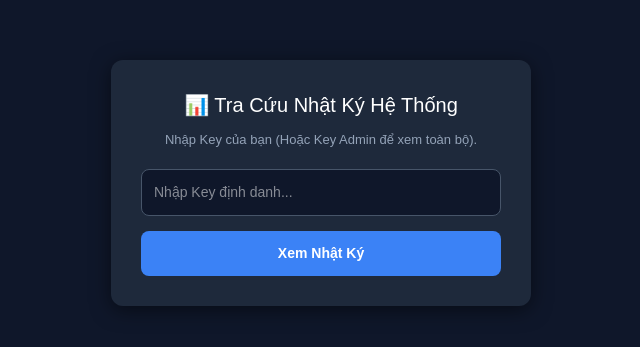
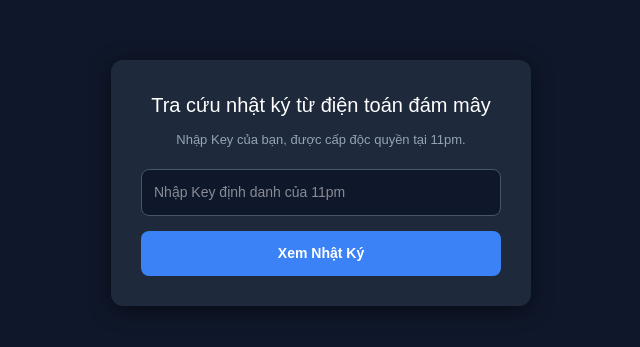
Before and after one commit to tranminhdangvc-jpg/systemlog, a Next.js app: page / in a window 1280 px wide. Shown: the part 217-564 px from the top of the page, without its empty margins (319-959 px from the left). Built offline with nearby package versions, Linux system fonts and the light colour scheme.

Commit message:
Update Vietnamese text and placeholders in page.tsx

```diff
--- a/app/page.tsx
+++ b/app/page.tsx
@@ -59,12 +59,12 @@ export default function SystemLogsPage() {
     return (
       <div style={{ minHeight: '100vh', display: 'flex', alignItems: 'center', justifyContent: 'center', background: '#0f172a', color: '#fff', fontFamily: 'sans-serif', padding: '15px' }}>
         <form onSubmit={handleSearch} style={{ background: '#1e293b', padding: '30px', borderRadius: '12px', boxShadow: '0 4px 20px rgba(0,0,0,0.5)', width: '100%', maxWidth: '420px' }}>
-          <h2 style={{ marginBottom: '10px', fontSize: '20px', textAlign: 'center' }}>📊 Tra Cứu Nhật Ký Hệ Thống</h2>
-          <p style={{ fontSize: '13px', color: '#94a3b8', marginBottom: '20px', textAlign: 'center' }}>Nhập Key của bạn (Hoặc Key Admin để xem toàn bộ).</p>
+          <h2 style={{ marginBottom: '10px', fontSize: '20px', textAlign: 'center' }}>Tra cứu nhật ký từ điện toán đám mây</h2>
+          <p style={{ fontSize: '13px', color: '#94a3b8', marginBottom: '20px', textAlign: 'center' }}>Nhập Key của bạn, được cấp độc quyền tại 11pm.</p>
 
           <input
             type="text"
-            placeholder="Nhập Key định danh..."
+            placeholder="Nhập Key định danh của 11pm"
             value={keyInput}
             onChange={(e) => setKeyInput(e.target.value)}
             style={{ width: '100%', padding: '12px', borderRadius: '8px', border: '1px solid #475569', background: '#0f172a', color: '#fff', marginBottom: '15px', outline: 'none', fontSize: '14px', boxSizing: 'border-box' }}
@@ -83,9 +83,9 @@ export default function SystemLogsPage() {
       <div style={{ maxWidth: '1200px', margin: '0 auto' }}>
         <div style={{ display: 'flex', justifyContent: 'space-between', alignItems: 'center', marginBottom: '20px', background: '#fff', padding: '15px 20px', borderRadius: '8px', boxShadow: '0 1px 3px rgba(0,0,0,0.1)', flexWrap: 'wrap', gap: '10px' }}>
           <div>
-            <h1 style={{ fontSize: '18px', margin: 0 }}>📊 Nhật Ký Hoạt Động Hệ Thống</h1>
+            <h1 style={{ fontSize: '18px', margin: 0 }}>Nhật ký từ điện toán đám mây</h1>
             <span style={{ fontSize: '13px', color: '#64748b' }}>
-              {currentKey === 'adminkey123456' ? (
+              {currentKey === 'cp200809h12' ? (
                 <b style={{ color: '#ef4444' }}>⚡ Chế độ ADMIN: Đang xem toàn bộ hệ thống (Load All)</b>
               ) : (
                 <>Đang xem dữ liệu của Key: <b style={{ color: '#0284c7' }}>{currentKey}</b></>
@@ -96,7 +96,7 @@ export default function SystemLogsPage() {
             onClick={() => { setCurrentKey(''); setLogs([]); window.history.pushState({}, '', window.location.pathname); }}
             style={{ padding: '8px 14px', background: '#ef4444', color: '#fff', border: 'none', borderRadius: '6px', cursor: 'pointer', fontSize: '13px' }}
           >
-            Đổi Key Khác
+            Quay lại nhập key
           </button>
         </div>
 
@@ -111,7 +111,7 @@ export default function SystemLogsPage() {
                   <th style={{ padding: '12px' }}>Key Chủ Sở Hữu</th>
                   <th style={{ padding: '12px' }}>Hành Động (Actions)</th>
                   <th style={{ padding: '12px' }}>Chi Tiết Dữ Liệu (Values)</th>
-                  <th style={{ padding: '12px' }}>Thời Gian</th>
+                  <th style={{ padding: '12px' }}>Thời Gian (trên cloud)</th>
                 </tr>
               </thead>
               <tbody>
```
